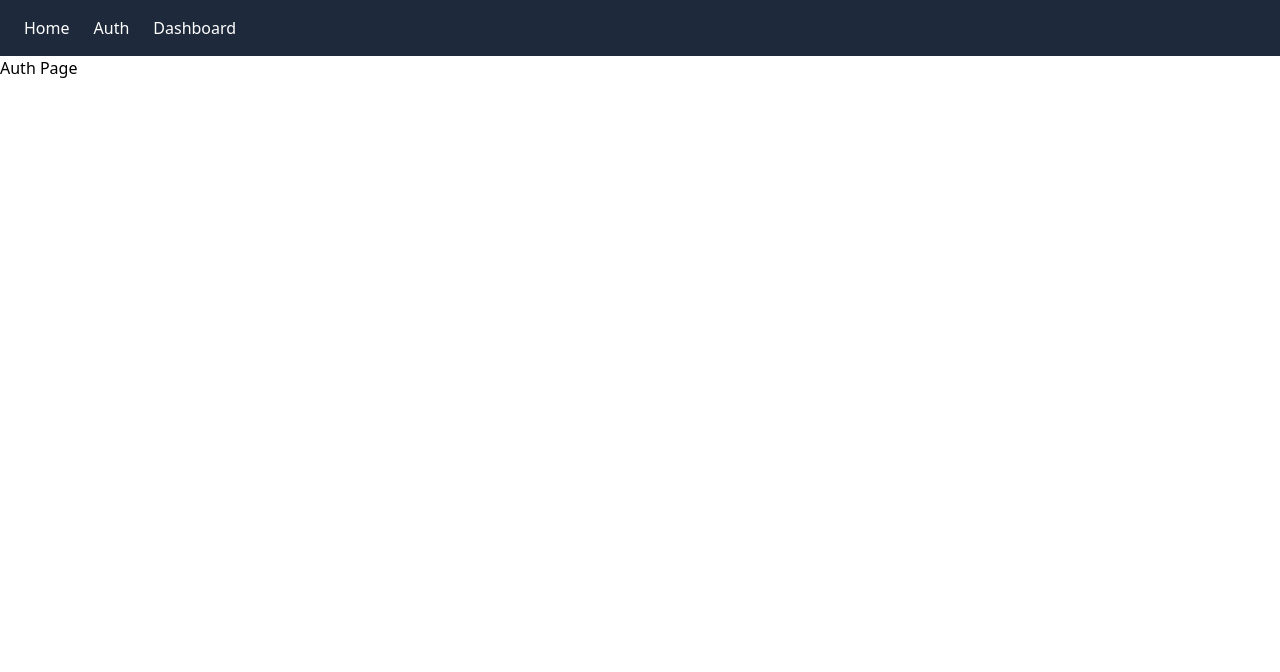
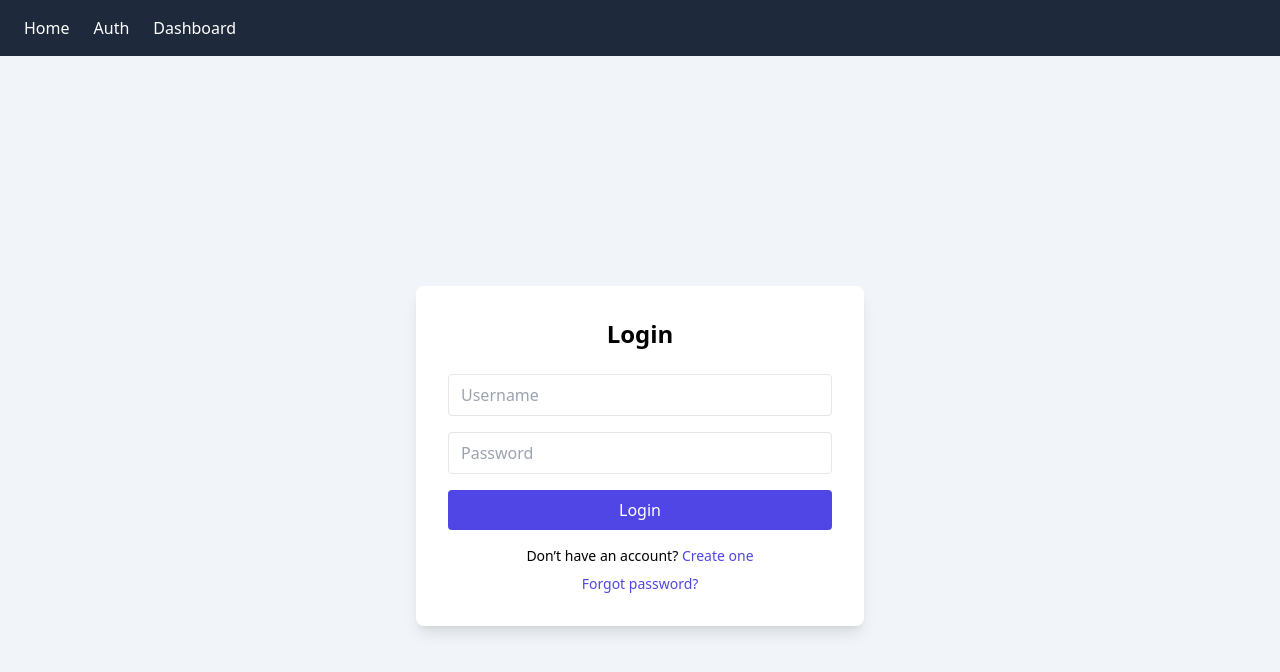
Before and after one commit to Health-Desk/HealthDesk-frontend, a React (Vite) app: page /auth in a window 1280 px wide. Shown: the top 672 px of the page. Built offline with nearby package versions, Linux system fonts and the light colour scheme.

Commit message:
feat: implement authentication UI with login, register, and forgot password functionality

```diff
--- a/src/pages/Auth.jsx
+++ b/src/pages/Auth.jsx
@@ -1,4 +1,194 @@
+import { useState } from "react";
+
 function Auth() {
-  return <h1>Auth Page</h1>;
+  const [view, setView] = useState("login"); // login | register | forgot
+  const [otpSent, setOtpSent] = useState(false);
+  const [otpVerified, setOtpVerified] = useState(false);
+  const [role, setRole] = useState("");
+
+  return (
+    <div className="min-h-screen flex items-center justify-center bg-slate-100">
+      <div className="w-full max-w-md bg-white p-8 rounded-lg shadow-lg">
+        {/* ================= LOGIN ================= */}
+        {view === "login" && (
+          <>
+            <h2 className="text-2xl font-semibold text-center mb-6">Login</h2>
+
+            <form className="space-y-4">
+              <input
+                type="text"
+                placeholder="Username"
+                className="w-full border px-3 py-2 rounded focus:outline-none focus:ring-2 focus:ring-indigo-500"
+              />
+
+              <input
+                type="password"
+                placeholder="Password"
+                className="w-full border px-3 py-2 rounded focus:outline-none focus:ring-2 focus:ring-indigo-500"
+              />
+
+              <button className="w-full bg-indigo-600 text-white py-2 rounded hover:bg-indigo-700">
+                Login
+              </button>
+            </form>
+
+            <p className="text-center text-sm mt-4">
+              Don’t have an account?{" "}
+              <button
+                onClick={() => setView("register")}
+                className="text-indigo-600 hover:underline"
+              >
+                Create one
+              </button>
+            </p>
+
+            <p className="text-center text-sm mt-2">
+              <button
+                onClick={() => setView("forgot")}
+                className="text-indigo-600 hover:underline"
+              >
+                Forgot password?
+              </button>
+            </p>
+          </>
+        )}
+
+        {/* ================= REGISTER ================= */}
+        {view === "register" && (
+          <>
+            <h2 className="text-2xl font-semibold text-center mb-6">
+              Register
+            </h2>
+
+            <form className="space-y-4">
+              <input
+                placeholder="Username"
+                className="w-full border px-3 py-2 rounded focus:outline-none focus:ring-2 focus:ring-indigo-500"
+              />
+              <input
+                placeholder="Email"
+                className="w-full border px-3 py-2 rounded focus:outline-none focus:ring-2 focus:ring-indigo-500"
+              />
+              <input
+                type="password"
+                placeholder="Password"
+                className="w-full border px-3 py-2 rounded focus:outline-none focus:ring-2 focus:ring-indigo-500"
+              />
+              <input
+                type="password"
+                placeholder="Confirm Password"
+                className="w-full border px-3 py-2 rounded focus:outline-none focus:ring-2 focus:ring-indigo-500"
+              />
+
+              <select
+                value={role}
+                onChange={(e) => setRole(e.target.value)}
+                className="w-full border px-3 py-2 rounded focus:outline-none focus:ring-2 focus:ring-indigo-500 text-gray-700"
+              >
+                <option value="" disabled hidden>Select Role</option>
+                <option value="patient">Patient</option>
+                <option value="doctor">Doctor</option>
+                <option value="pathologist">Pathologist</option>
+                <option value="pharmacist">Pharmacist</option>
+              </select>
+
+              <button className="w-full bg-indigo-600 text-white py-2 rounded hover:bg-indigo-700">
+                Register
+              </button>
+            </form>
+
+            <p className="text-center text-sm mt-4">
+              Already registered?{" "}
+              <button
+                onClick={() => setView("login")}
+                className="text-indigo-600 hover:underline"
+              >
+                Sign in
+              </button>
+            </p>
+          </>
+        )}
+
+        {/* ================= FORGOT PASSWORD ================= */}
+        {view === "forgot" && (
+          <>
+            <h2 className="text-2xl font-semibold text-center mb-6">
+              Forgot Password
+            </h2>
+
+            <form className="space-y-4">
+              {/* Email + Send OTP */}
+              <div className="flex gap-2">
+                <input
+                  type="email"
+                  placeholder="Registered email"
+                  className="flex-1 border px-3 py-2 rounded focus:outline-none focus:ring-2 focus:ring-indigo-500"
+                />
+
+                {!otpSent && (
+                  <button
+                    type="button"
+                    onClick={() => setOtpSent(true)}
+                    className="px-4 bg-indigo-600 text-white rounded hover:bg-indigo-700"
+                  >
+                    Send OTP
+                  </button>
+                )}
+              </div>
+
+              {/* OTP + Verify */}
+              {otpSent && !otpVerified && (
+                <div className="flex gap-2">
+                  <input
+                    placeholder="Enter OTP"
+                    className="flex-1 border px-3 py-2 rounded focus:outline-none focus:ring-2 focus:ring-indigo-500"
+                  />
+
+                  <button
+                    type="button"
+                    onClick={() => setOtpVerified(true)}
+                    className="px-4 bg-indigo-600 text-white rounded hover:bg-indigo-700"
+                  >
+                    Verify
+                  </button>
+                </div>
+              )}
+
+              {/* Reset Password */}
+              {otpVerified && (
+                <>
+                  <input
+                    type="password"
+                    placeholder="New Password"
+                    className="w-full border px-3 py-2 rounded focus:outline-none focus:ring-2 focus:ring-indigo-500"
+                  />
+                  <input
+                    type="password"
+                    placeholder="Confirm Password"
+                    className="w-full border px-3 py-2 rounded focus:outline-none focus:ring-2 focus:ring-indigo-500"
+                  />
+
+                  <button className="w-full bg-green-600 text-white py-2 rounded">
+                    Update Password
+                  </button>
+                </>
+              )}
+            </form>
+
+            <p className="text-center text-sm mt-4">
+              Remembered your password?{" "}
+              <button
+                onClick={() => setView("login")}
+                className="text-indigo-600 hover:underline"
+              >
+                Login here
+              </button>
+            </p>
+          </>
+        )}
+      </div>
+    </div>
+  );
 }
+
 export default Auth;
```
